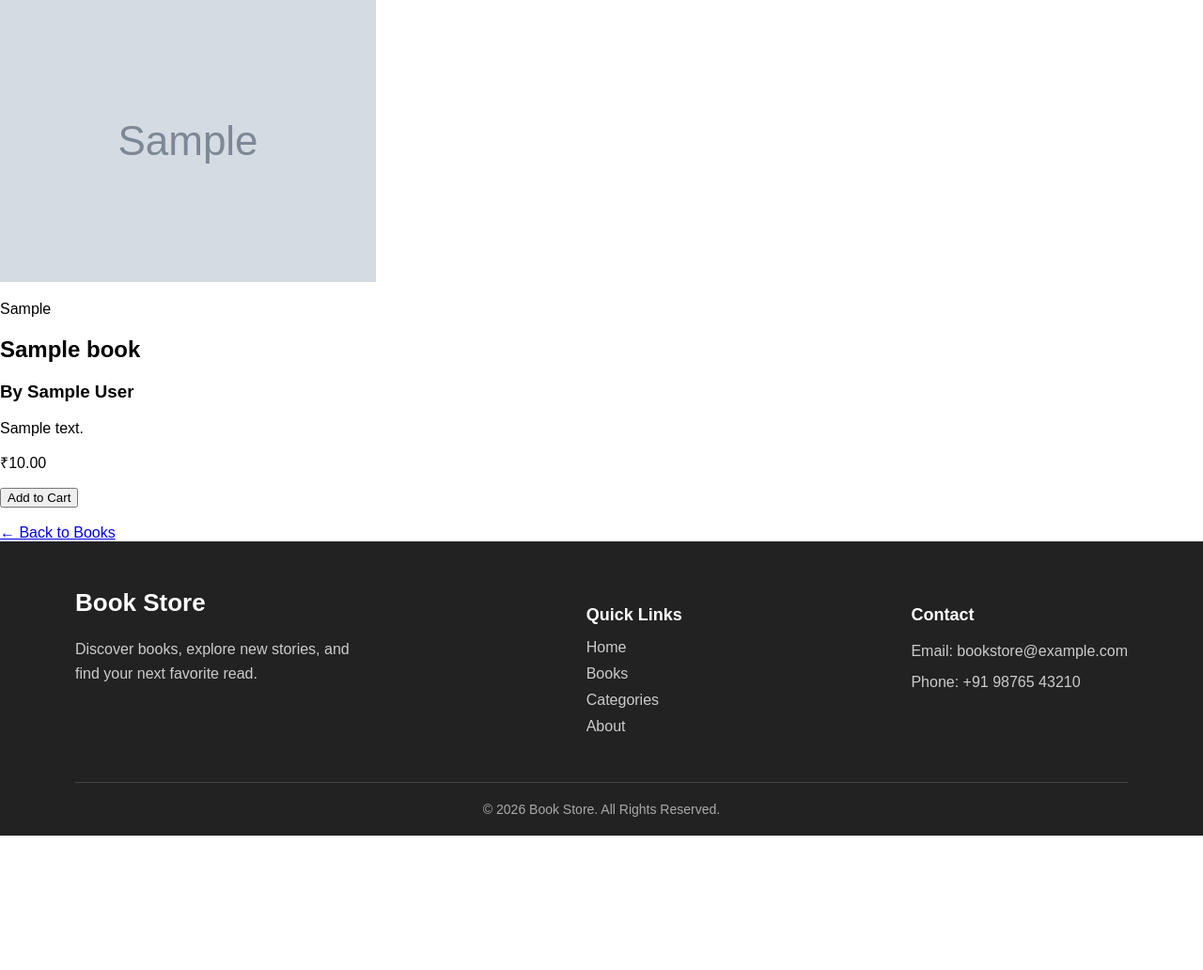
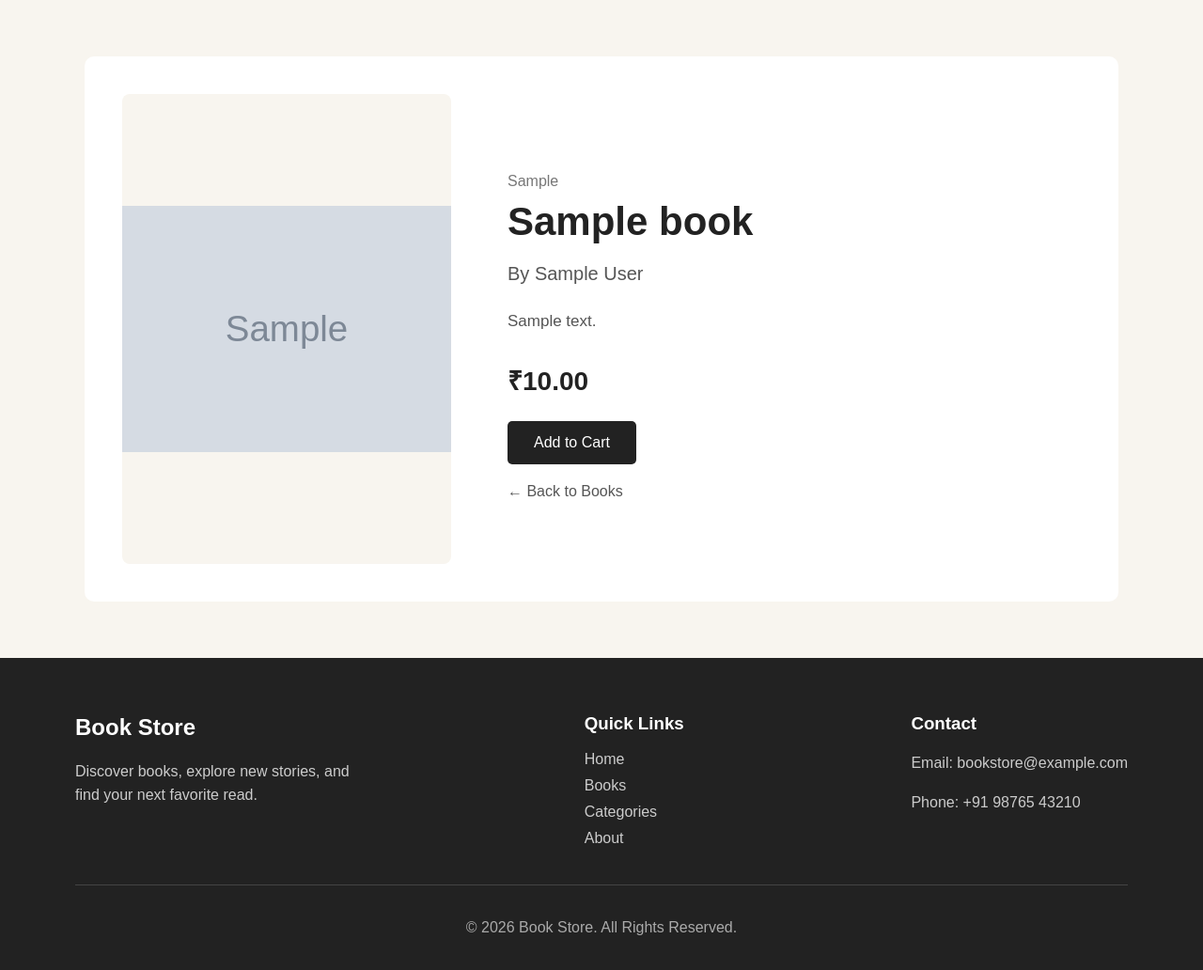
Before and after one commit to ritubaghel066-ai/book-store-django, a Django app: page /book/1/ in a window 1280 px wide. Shown: the part 58-1090 px from the top of the page at 94% size. Before the commit the page ends 947 px from the top, so only its background shows below. Run offline with Django 5.2, Linux system fonts and the light colour scheme; tables that the repository leaves empty hold one stand-in row (values such as "Sample post"); grey boxes marked "Sample" are stand-in pictures.

Commit message:
Added book details page

```diff
--- a/store/static/store/style.css
+++ b/store/static/store/style.css
@@ -440,3 +440,99 @@ footer {
     background-color: #222;
     color: white !important;
 }
+
+/* =========================
+   Book Details Page
+========================= */
+
+.book-detail {
+    display: flex;
+    align-items: flex-start;
+    gap: 60px;
+    max-width: 1100px;
+    margin: 60px auto;
+    padding: 40px;
+    box-sizing: border-box;
+}
+
+.book-detail-image {
+    width: 380px;
+    min-width: 380px;
+    height: 520px;
+    display: flex;
+    justify-content: center;
+    align-items: center;
+    background-color: #f8f5ef;
+    border-radius: 8px;
+    overflow: hidden;
+}
+
+.book-detail-image img {
+    width: 100%;
+    height: 100%;
+    object-fit: contain;
+    display: block;
+}
+
+.book-detail-info {
+    flex: 1;
+    padding-top: 20px;
+}
+
+.book-category {
+    color: #777;
+    font-size: 16px;
+    margin-bottom: 12px;
+}
+
+.book-detail-info h1 {
+    font-size: 42px;
+    color: #222;
+    margin: 0 0 12px;
+}
+
+.book-detail-info h3 {
+    font-size: 20px;
+    font-weight: normal;
+    color: #555;
+    margin: 0 0 25px;
+}
+
+.book-description {
+    font-size: 17px;
+    line-height: 1.7;
+    color: #555;
+    margin-bottom: 25px;
+}
+
+.book-price {
+    font-size: 28px;
+    font-weight: bold;
+    color: #222;
+    margin-bottom: 25px;
+}
+
+.add-cart-button {
+    padding: 14px 28px;
+    background-color: #222;
+    color: white;
+    border: none;
+    border-radius: 5px;
+    font-size: 16px;
+    cursor: pointer;
+}
+
+.add-cart-button:hover {
+    background-color: #f4c542;
+    color: #222;
+}
+
+.back-button {
+    color: #555;
+    text-decoration: none;
+    font-size: 15px;
+}
+
+.back-button:hover {
+    color: #222;
+}
--- a/store/templates/store/book_detail.html
+++ b/store/templates/store/book_detail.html
@@ -6,13 +6,184 @@
 
     <title>{{ book.title }} - Book Store</title>
 
-    {% load static %}
-    <link rel="stylesheet" href="{% static 'store/style.css' %}">
+    <style>
+        body {
+            margin: 0;
+            font-family: Arial, sans-serif;
+            background-color: #f8f5ef;
+            color: #222;
+        }
+
+        nav {
+            display: flex;
+            justify-content: space-between;
+            align-items: center;
+            padding: 15px 50px;
+            background-color: #222;
+        }
+
+        nav h2 {
+            color: white;
+            margin: 0;
+        }
+
+        nav a {
+            color: white;
+            text-decoration: none;
+            margin-left: 25px;
+            font-size: 16px;
+        }
+
+        nav a:hover {
+            color: #f4c542;
+        }
+
+        .book-detail {
+            max-width: 1100px;
+            margin: 60px auto;
+            padding: 40px;
+            display: flex;
+            gap: 60px;
+            align-items: center;
+            background-color: white;
+            border-radius: 10px;
+            box-sizing: border-box;
+        }
+
+        .book-detail-image {
+            width: 350px;
+            height: 500px;
+            flex-shrink: 0;
+            display: flex;
+            justify-content: center;
+            align-items: center;
+            background-color: #f8f5ef;
+            border-radius: 8px;
+            overflow: hidden;
+        }
+
+        .book-detail-image img {
+            width: 100%;
+            height: 100%;
+            object-fit: contain;
+            display: block;
+        }
+
+        .book-detail-info {
+            flex: 1;
+        }
+
+        .book-category {
+            color: #777;
+            font-size: 16px;
+            margin-bottom: 10px;
+        }
+
+        .book-detail-info h1 {
+            font-size: 42px;
+            margin: 0 0 12px;
+        }
+
+        .book-detail-info h3 {
+            font-size: 20px;
+            font-weight: normal;
+            color: #555;
+            margin-bottom: 25px;
+        }
+
+        .book-description {
+            color: #555;
+            font-size: 17px;
+            line-height: 1.7;
+            margin-bottom: 25px;
+        }
+
+        .book-price {
+            font-size: 28px;
+            font-weight: bold;
+            margin-bottom: 25px;
+        }
+
+        .add-cart-button {
+            padding: 14px 28px;
+            background-color: #222;
+            color: white;
+            border: none;
+            border-radius: 5px;
+            font-size: 16px;
+            cursor: pointer;
+        }
+
+        .add-cart-button:hover {
+            background-color: #f4c542;
+            color: #222;
+        }
+
+        .back-button {
+            display: inline-block;
+            margin-top: 20px;
+            color: #555;
+            text-decoration: none;
+        }
+
+        .back-button:hover {
+            color: #222;
+        }
+
+        footer {
+            background-color: #222;
+            color: white;
+            padding: 40px 80px 20px;
+        }
+
+        .footer-content {
+            display: flex;
+            justify-content: space-between;
+            gap: 50px;
+            max-width: 1200px;
+            margin: auto;
+        }
+
+        .footer-section {
+            max-width: 300px;
+        }
+
+        .footer-section h2,
+        .footer-section h3 {
+            color: white;
+        }
+
+        .footer-section p {
+            color: #ccc;
+            line-height: 1.6;
+        }
+
+        .footer-section a {
+            display: block;
+            color: #ccc;
+            text-decoration: none;
+            margin: 10px 0;
+        }
+
+        .footer-section a:hover {
+            color: #f4c542;
+        }
+
+        .footer-bottom {
+            border-top: 1px solid #444;
+            margin-top: 30px;
+            padding-top: 20px;
+            text-align: center;
+        }
+
+        .footer-bottom p {
+            color: #aaa;
+        }
+    </style>
 </head>
 
 <body>
 
-    <!-- Navigation Bar -->
     <nav>
         <div>
             <h2>Book Store</h2>
@@ -28,21 +199,14 @@
     </nav>
 
 
-    <!-- Book Details -->
     <section class="book-detail">
 
         <div class="book-detail-image">
 
             {% if book.image %}
-
                 <img src="{{ book.image.url }}" alt="{{ book.title }}">
-
             {% else %}
-
-                <div class="no-image">
-                    {{ book.title }}
-                </div>
-
+                <p>{{ book.title }}</p>
             {% endif %}
 
         </div>
@@ -70,7 +234,7 @@
                 Add to Cart
             </button>
 
-            <br><br>
+            <br>
 
             <a href="/books/" class="back-button">
                 ← Back to Books
@@ -81,53 +245,39 @@
     </section>
 
 
-    <!-- Footer -->
     <footer>
 
         <div class="footer-content">
 
             <div class="footer-section">
-
                 <h2>Book Store</h2>
 
                 <p>
                     Discover books, explore new stories,
                     and find your next favorite read.
                 </p>
-
             </div>
 
-
             <div class="footer-section">
-
                 <h3>Quick Links</h3>
 
                 <a href="/">Home</a>
                 <a href="/books/">Books</a>
                 <a href="/#categories">Categories</a>
                 <a href="#">About</a>
-
             </div>
 
-
             <div class="footer-section">
-
                 <h3>Contact</h3>
 
                 <p>Email: bookstore@example.com</p>
                 <p>Phone: +91 98765 43210</p>
-
             </div>
 
         </div>
 
-
         <div class="footer-bottom">
-
-            <p>
-                © 2026 Book Store. All Rights Reserved.
-            </p>
-
+            <p>© 2026 Book Store. All Rights Reserved.</p>
         </div>
 
     </footer>
```
